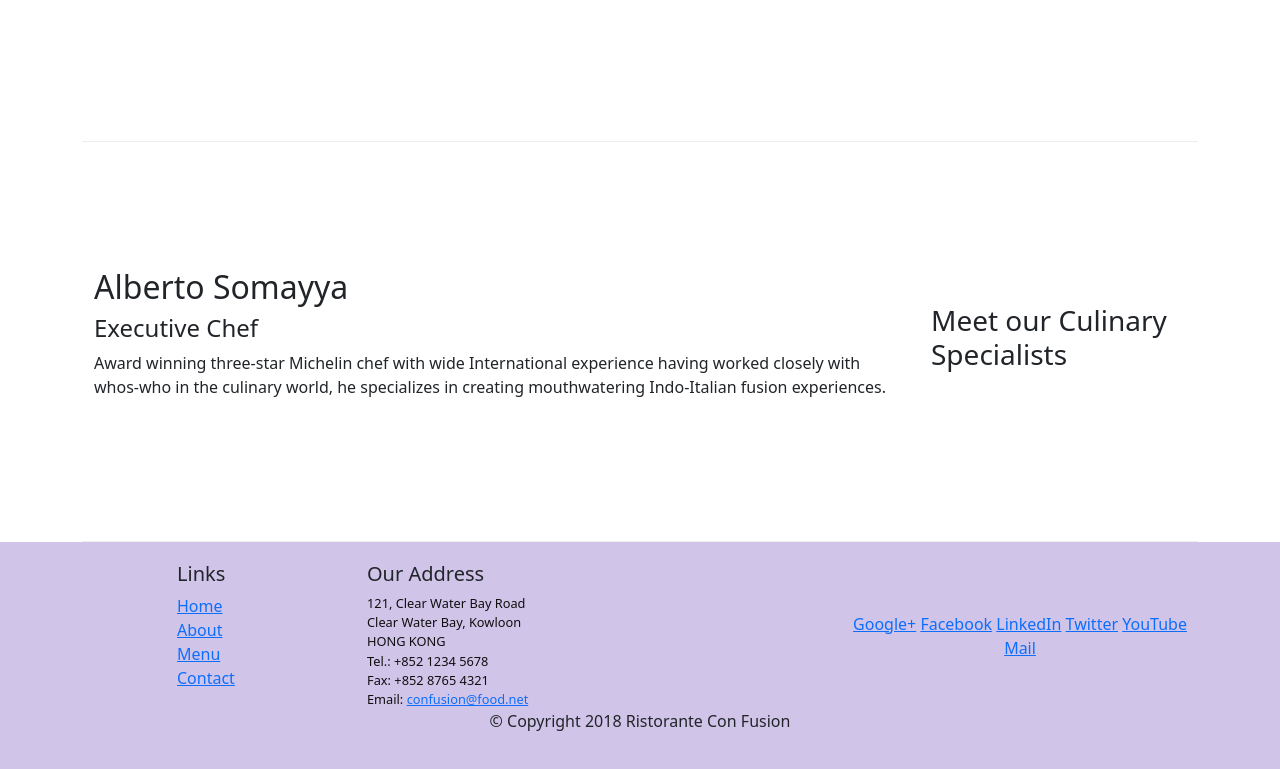
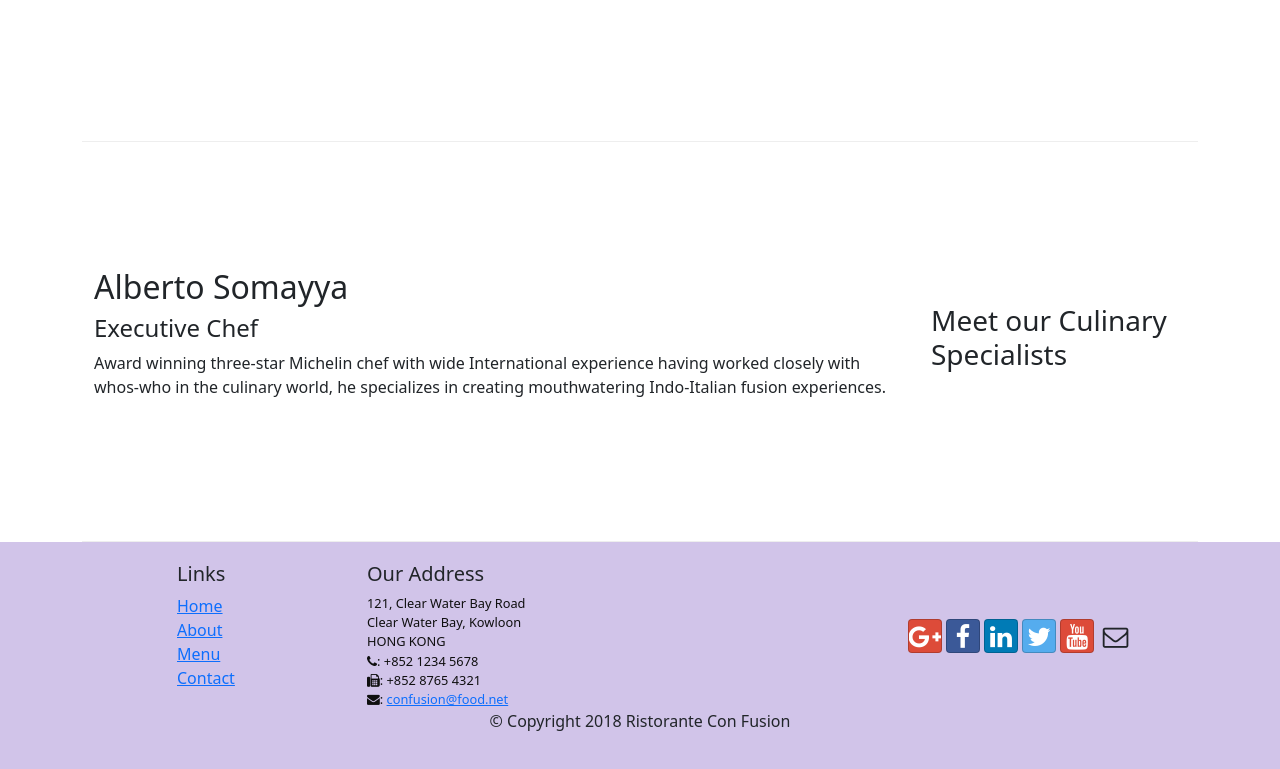
Before and after one commit to akashgoel1995/conFusion, a website: page index.html in a window 1280 px wide. Shown: the part 992-1761 px from the top of the page. Drawn offline with nearby package versions, Linux system fonts and the light colour scheme.

Commit message:
Icon fonts

```diff
--- a/index.html
+++ b/index.html
@@ -10,6 +10,8 @@
     <!-- Bootstrap CSS -->
     <link rel="stylesheet" href="node_modules/bootstrap/dist/css/bootstrap.min.css">
     <link rel="stylesheet" href="css/styles.css">
+    <link rel="stylesheet" href="node_modules/font-awesome/css/font-awesome.min.css">
+    <link rel="stylesheet" href="node_modules/bootstrap-social/bootstrap-social.css">
     <title>Ristorante Con Fusion</title>
 </head>
 
@@ -22,10 +24,10 @@
             <a class="navbar-brand me-auto" href="#">Ristorante Con Fusion</a>
             <div class="collapse navbar-collapse" id="Navbar">
                 <ul class="navbar-nav me-auto">
-                    <li class="nav-item"><a class="nav-link active" href="#">Home</a></li>
-                    <li class="nav-item"><a class="nav-link" href="./aboutus.html">About</a></li>
-                    <li class="nav-item"><a class="nav-link" href="#">Menu</a></li>
-                    <li class="nav-item"><a class="nav-link" href="#">Contact</a></li>
+                    <li class="nav-item"><a class="nav-link active" href="#"><span class="fa fa-home fa-lg"></span> Home</a></li>
+                    <li class="nav-item"><a class="nav-link" href="./aboutus.html"><span class="fa fa-info fa-lg"></span> About</a></li>
+                    <li class="nav-item"><a class="nav-link" href="#"><span class="fa fa-list fa-lg"></span> Menu</a></li>
+                    <li class="nav-item"><a class="nav-link" href="#"><span class="fa fa-address-card fa-lg"></span> Contact</a></li>
                 </ul>
             </div>
         </div>
@@ -95,19 +97,19 @@
 		              121, Clear Water Bay Road<br>
 		              Clear Water Bay, Kowloon<br>
 		              HONG KONG<br>
-		              Tel.: +852 1234 5678<br>
-		              Fax: +852 8765 4321<br>
-		              Email: <a href="mailto:confusion@food.net">confusion@food.net</a>
+		              <i class="fa fa-phone"></i>: +852 1234 5678<br>
+		              <i class="fa fa-fax"></i>: +852 8765 4321<br>
+		              <i class="fa fa-envelope"></i>: <a href="mailto:confusion@food.net">confusion@food.net</a>
 		           </address>
                 </div>
                 <div class="col-12 col-sm-4 align-self-center">
                     <div class="text-center">
-                        <a href="http://google.com/+">Google+</a>
-                        <a href="http://www.facebook.com/profile.php?id=">Facebook</a>
-                        <a href="http://www.linkedin.com/in/">LinkedIn</a>
-                        <a href="http://twitter.com/">Twitter</a>
-                        <a href="http://youtube.com/">YouTube</a>
-                        <a href="mailto:">Mail</a>
+                        <a class="btn btn-social-icon btn-google" href="http://google.com/+"><i class= "fa fa-google-plus"></i></a>
+                        <a class="btn btn-social-icon btn-facebook" href="http://www.facebook.com/profile.php?id="><i class= "fa fa-facebook"></i></a>
+                        <a class="btn btn-social-icon btn-linkedin" href="http://www.linkedin.com/in/"><i class= "fa fa-linkedin"></i></a>
+                        <a class="btn btn-social-icon btn-twitter" href="http://twitter.com/"><i class= "fa fa-twitter"></i></a>
+                        <a class="btn btn-social-icon btn-google" href="http://youtube.com/"><i class= "fa fa-youtube"></i></a>
+                        <a class="btn btn-social-icon" href="mailto:"><i class= "fa fa-envelope-o"></i></a>
                     </div>
                 </div>
            </div>
--- a/package.json
+++ b/package.json
@@ -11,7 +11,9 @@
   "author": "",
   "license": "ISC",
   "dependencies": {
-    "bootstrap": "^5.1.3"
+    "bootstrap": "^5.1.3",
+    "bootstrap-social": "^5.1.1",
+    "font-awesome": "^4.7.0"
   },
   "devDependencies": {
     "lite-server": "^2.6.1"
```
Also changed, not shown: aboutus.html (+15 -13 lines).
